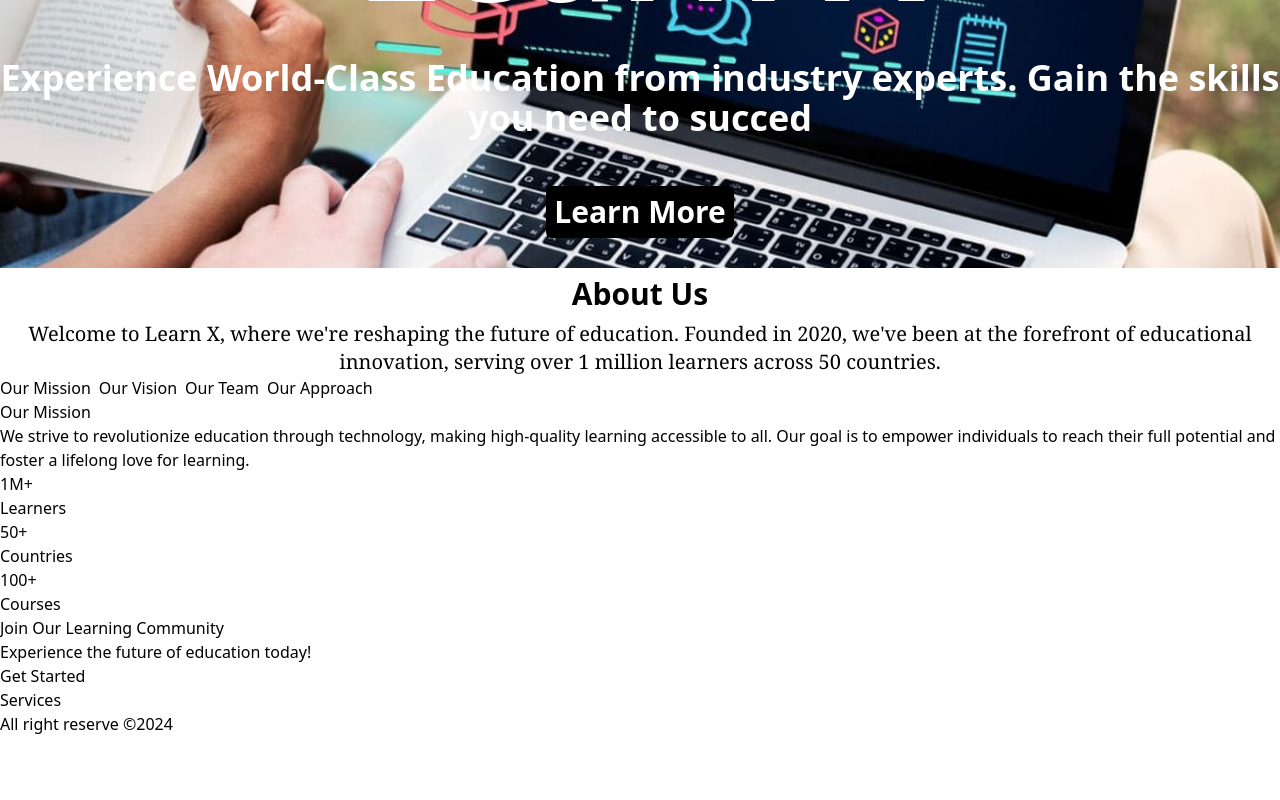
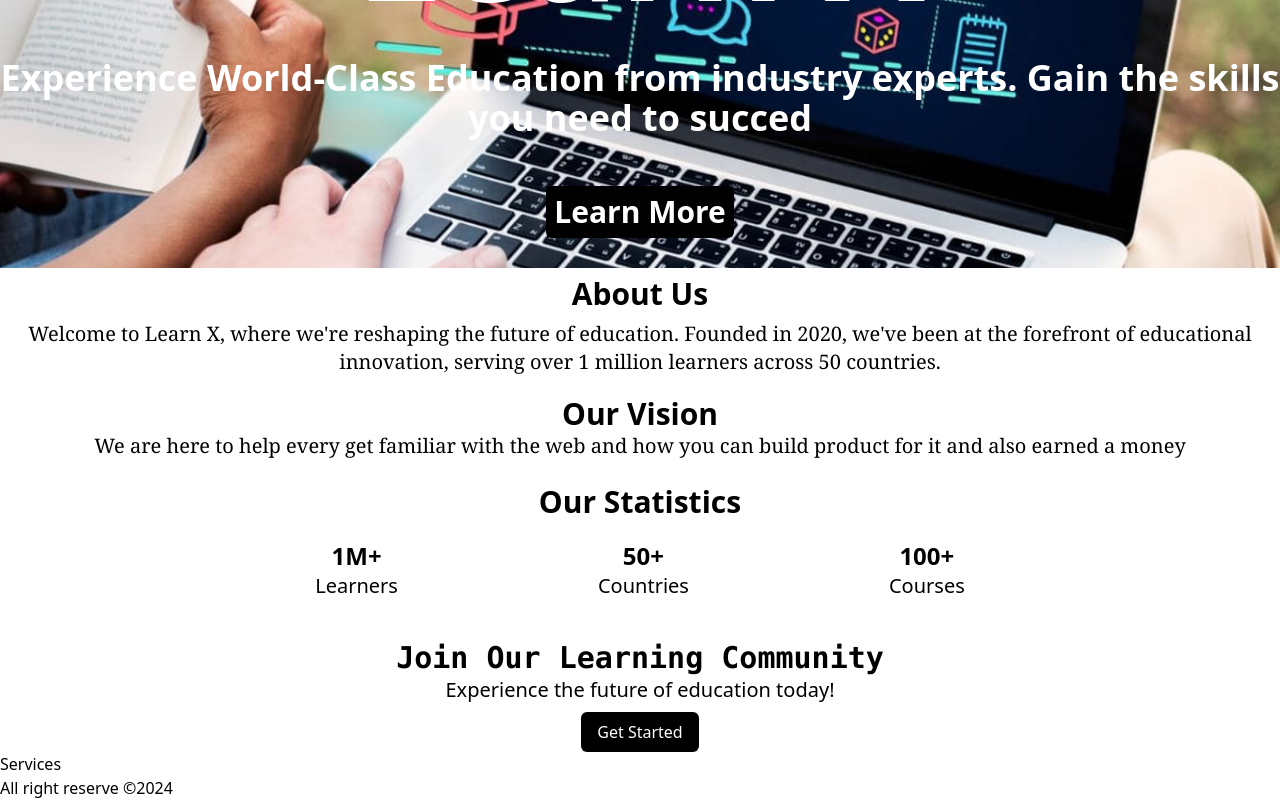
Before and after one commit to walonjalloh/startup21_landing_page_for_bounty, a React (Vite) app: page / in a window 1280 px wide. Shown: the part 492-1292 px from the top of the page. Before the commit the page ends 1228 px from the top, so only its background shows below. Built offline with nearby package versions, Linux system fonts and the light colour scheme.

Commit message:
add about us section

```diff
--- a/src/components/AboutUs.jsx
+++ b/src/components/AboutUs.jsx
@@ -28,52 +28,48 @@ function AboutUs(){
   };
 
   return (
-    <section className="flex justify-center">
+    <section className="flex flex-col md:flex justify-center ">
       <div>
         <div className="flex flex-col justify-center items-center">
           <h1 className="text-3xl font-bold my-2">About Us</h1>
-          <p className="text-center text-xl font-serif font-medium">
+          <p className="text-center text-xl font-serif font-medium mx-2">
             Welcome to Learn X, where we're reshaping the future of education.
             Founded in 2020, we've been at the forefront of educational
             innovation, serving over 1 million learners across 50 countries.
           </p>
         </div>
-        <div className="flex gap-2 ">
-          {Object.keys(tabs).map((tab) => (
-            <button
-              key={tab}
-              className={`tab-button ${activeTab === tab ? "active" : ""}`}
-              onClick={() => setActiveTab(tab)}
-            >
-              {tabs[tab].title}
-            </button>
-          ))}
+        <div className="flex flex-col justify-center">
+          <h1 className="text-center mt-5 font-bold text-3xl">Our Vision</h1>
+          <p className="text-xl text-center font-medium font-serif mx-4">We are here to help every get familiar with the web and how you can build product for it and also
+            earned a money
+          </p>
         </div>
-
-        <div className="tab-content">
-          <h2>{tabs[activeTab].title}</h2>
-          <p>{tabs[activeTab].content}</p>
-        </div>
-
-        <div className="statistics">
-          <div className="stat-item">
-            <h3>1M+</h3>
-            <p>Learners</p>
-          </div>
-          <div className="stat-item">
-            <h3>50+</h3>
-            <p>Countries</p>
-          </div>
-          <div className="stat-item">
-            <h3>100+</h3>
-            <p>Courses</p>
+        <div className="">
+          <div className="flex flex-col justify-center items-center">
+            <div className="flex">
+              <h2 className="text-center font-bold mt-6 text-3xl ">Our Statistics</h2>
+            </div>
+            <div className="flex flex-col gap-4  md:flex-row md:gap-[200px] mt-5">
+              <div className="flex flex-col flex-1  text-center">
+                <h3 className="font-bold text-2xl ">1M+</h3>
+                <p className="text-xl font-medium">Learners</p>
+              </div>
+              <div className="flex flex-col text-center flex-1">
+                <h3 className="font-bold text-2xl ">50+</h3>
+                <p className="font-medium text-xl">Countries</p>
+              </div>
+              <div className="flex flex-col text-center flex-1">
+                <h3 className="font-bold text-2xl">100+</h3>
+                <p className="font-medium text-xl">Courses</p>
+              </div>
+            </div>
           </div>
         </div>
 
-        <div className="">
-          <h2>Join Our Learning Community</h2>
-          <p>Experience the future of education today!</p>
-          <Button name="Get Started" />
+        <div className="flex flex-col mt-10 text-center items-center">
+          <h2 className="text-3xl font-bold font-mono ">Join Our Learning Community</h2>
+          <p className="text-xl font-medium">Experience the future of education today!</p>
+          <Button name="Get Started" classname='text-white bg-black px-4 py-2  rounded-md mt-2 ' />
         </div>
       </div>
     </section>
--- a/tailwind.config.js
+++ b/tailwind.config.js
@@ -9,7 +9,8 @@ export default {
   theme: {
     extend: {
       backgroundImage : {
-        'hero-image' : "url('/src/assets/hero.jpg')"
+        'hero-image' : "url('/src/assets/hero.jpg')",
+        'aboutus-image' : "url('/src/assets/bg_about.png')"
       }
     },
   },
```
Also changed, not shown: src/assets/bg_about.png (added).
